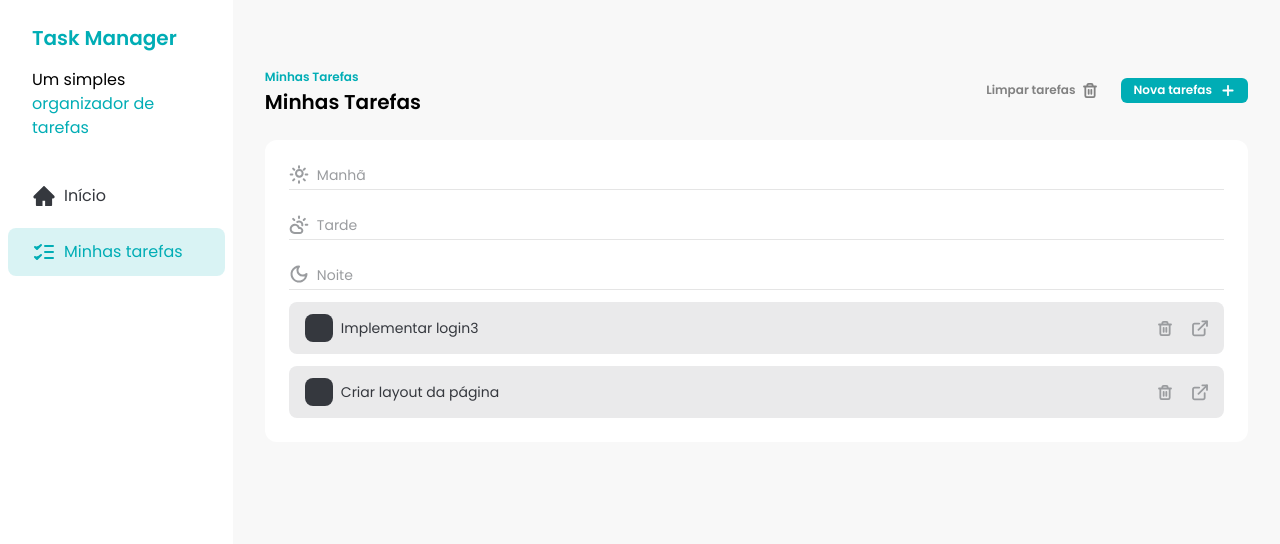
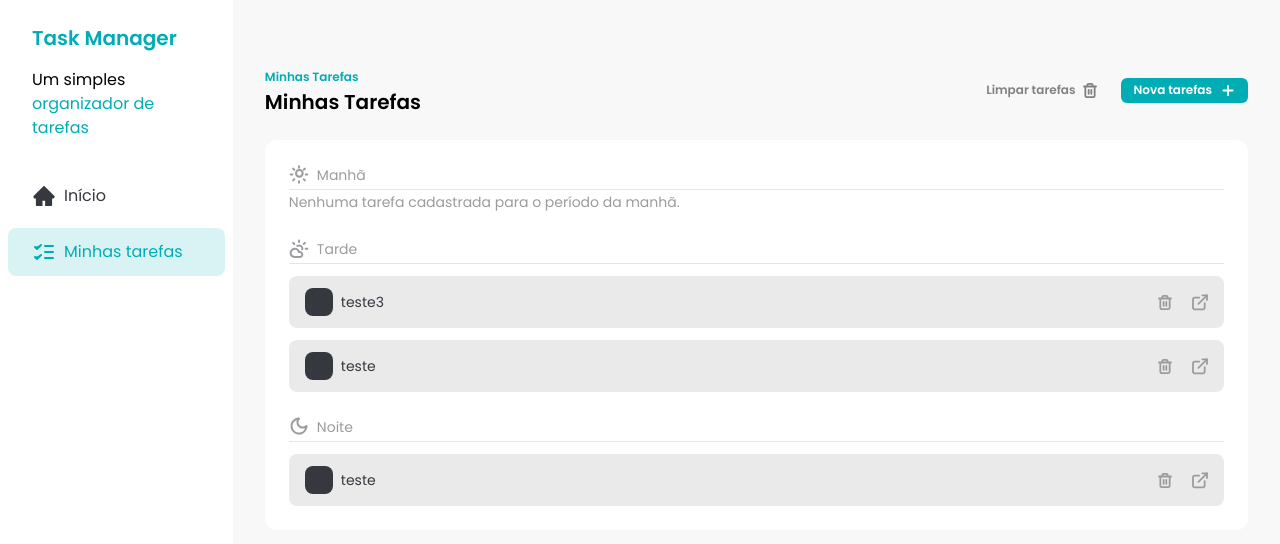
Before and after one commit to DevDaniloSants/fsc-task-manager, a React (Vite) app: page / in a window 1280 px wide. Shown: the top 544 px of the page. Built offline with nearby package versions, Linux system fonts and the light colour scheme; data requests are answered from the project's data file.

Commit message:
feat: ensure empty message is shown os Tasks component

```diff
--- a/db.json
+++ b/db.json
@@ -1,17 +1,24 @@
 {
   "tasks": [
     {
-      "id": "3",
-      "title": "Implementar login3",
-      "description": "Desenvolver a funcionalidade de login para usuários.",
-      "time": "evening",
+      "id": "8fa74cff-cfe0-423b-826a-624e86bdf8f9",
+      "title": "teste3",
+      "time": "afternoon",
+      "description": "teste",
       "status": "not_started"
     },
     {
-      "id": "4",
-      "title": "Criar layout da página",
-      "description": "Desenvolver o layout da página inicial do sistema.",
+      "id": "5153064f-ac0f-47bd-8e90-a701fdd0da65",
+      "title": "teste",
+      "time": "afternoon",
+      "description": "teste",
+      "status": "not_started"
+    },
+    {
+      "id": "909e7392-4770-41b1-91d1-3e0cb034e78c",
+      "title": "teste",
       "time": "evening",
+      "description": "teste",
       "status": "not_started"
     }
   ]
--- a/src/components/Tasks.jsx
+++ b/src/components/Tasks.jsx
@@ -106,6 +106,11 @@ const Tasks = () => {
       <div className="rounded-xl bg-white p-6">
         <div className="space-y-3">
           <TasksSeparator text="Manhã" icon={<SunIcon />} />
+          {morningTasks.length === 0 && (
+            <span className="text-sm text-brand-text-gray">
+              Nenhuma tarefa cadastrada para o período da manhã.
+            </span>
+          )}
           {morningTasks.map((task) => (
             <TaskItem
               key={task.id}
@@ -118,7 +123,11 @@ const Tasks = () => {
 
         <div className="my-6 space-y-3">
           <TasksSeparator text="Tarde" icon={<CloudIcon />} />
-
+          {afternoonTasks.length === 0 && (
+            <span className="text-sm text-brand-text-gray">
+              Nenhuma tarefa cadastrada para o período da tarde.
+            </span>
+          )}
           {afternoonTasks.map((task) => (
             <TaskItem
               key={task.id}
@@ -131,7 +140,11 @@ const Tasks = () => {
 
         <div className="space-y-3">
           <TasksSeparator text="Noite" icon={<MoonIcon />} />
-
+          {eveningTasks.length === 0 && (
+            <span className="text-sm text-brand-text-gray">
+              Nenhuma tarefa cadastrada para o período da noite.
+            </span>
+          )}
           {eveningTasks.map((task) => (
             <TaskItem
               key={task.id}
```
